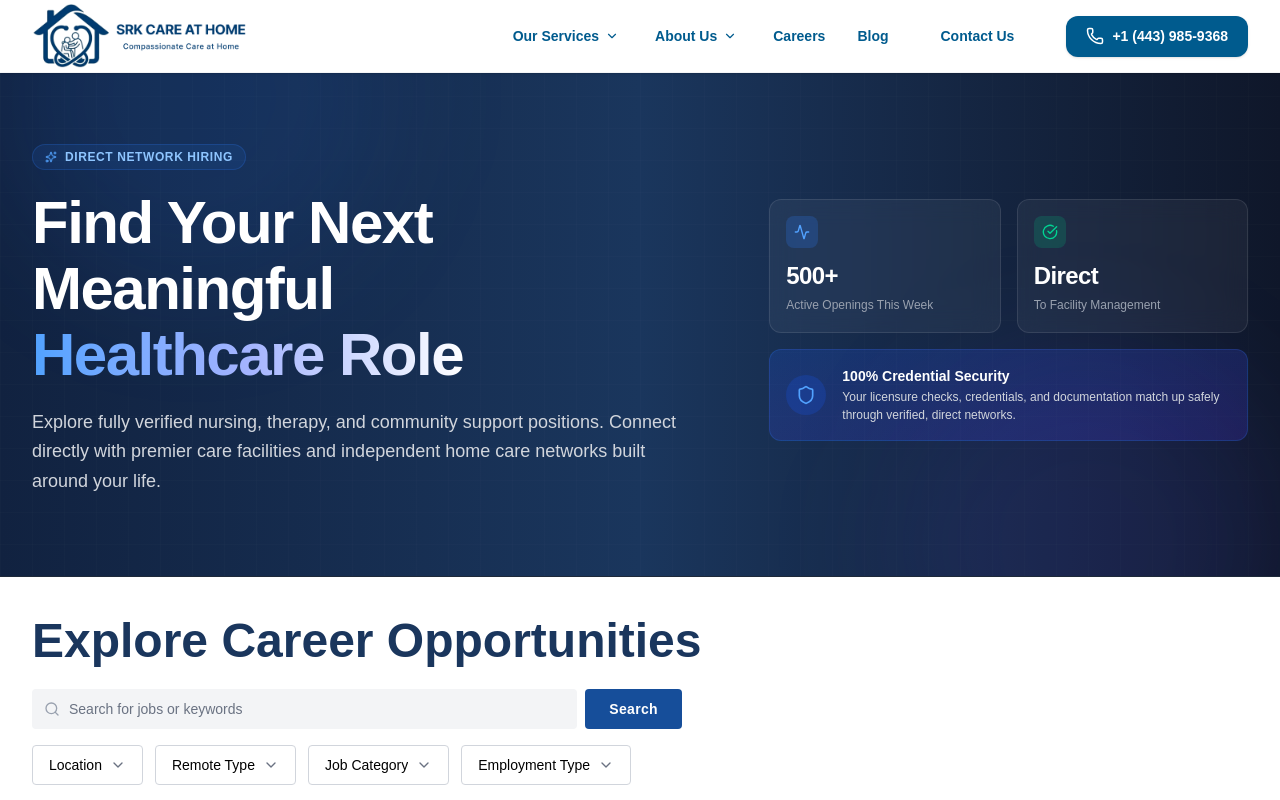
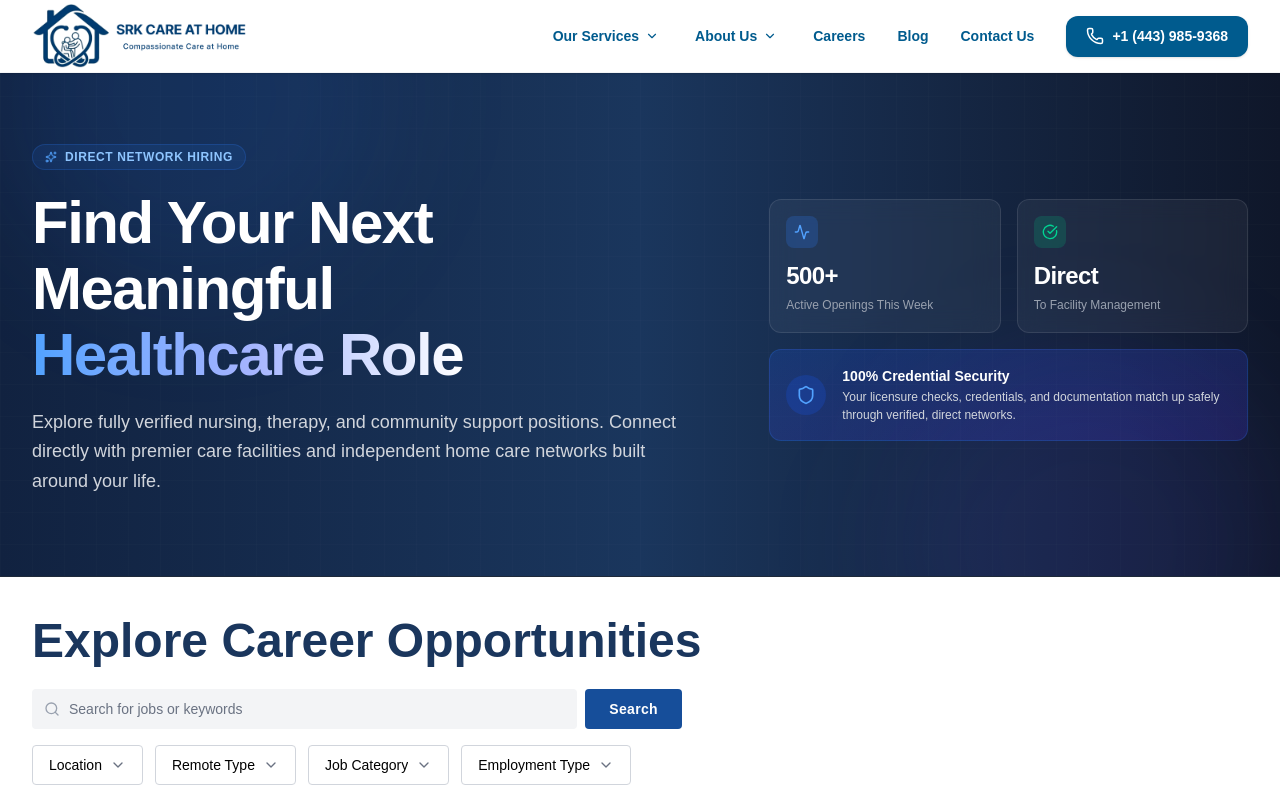
Before and after one commit to BryanPeterJohnson/Srkch, a Next.js app: page /careers in a window 1280 px wide. Shown: the top 800 px of the page. Built offline with nearby package versions, Linux system fonts and the light colour scheme.

Commit message:
Update Header  7/6/2026

```diff
--- a/app/layout.tsx
+++ b/app/layout.tsx
@@ -5,7 +5,12 @@ import LenisProvider from "../components/animations/LenisProvider";
 
 export const metadata = {
   title: "SRKCH",
-  description: "Company Website",
+  description: "SRK Care at home",
+  icons: {
+    icon: "/images/logo1.png",
+    shortcut: "/images/logo1.png",
+    apple: "/images/logo.svg",
+  },
 };
 
 export default function RootLayout({
--- a/components/layout/Navbar.tsx
+++ b/components/layout/Navbar.tsx
@@ -205,12 +205,12 @@ export default function Header() {
               </div>
             ))}
 
-            <Link
-              href="/contact"
-              className="px-5 py-2.5  text-[14px] font-bold text-[#005B8E]  transition-colors"
-            >
-              Contact Us
-            </Link>
+<Link
+  href="/contact"
+  className="relative text-[14px] font-bold text-[#005B8E] transition-colors after:absolute after:bottom-0 after:left-0 after:h-[2px] after:w-0 after:bg-[#005B8E] after:transition-all after:duration-300 hover:after:w-full"
+>
+  Contact Us
+</Link>
 
             <a
               href="tel:+14439859368"
```
